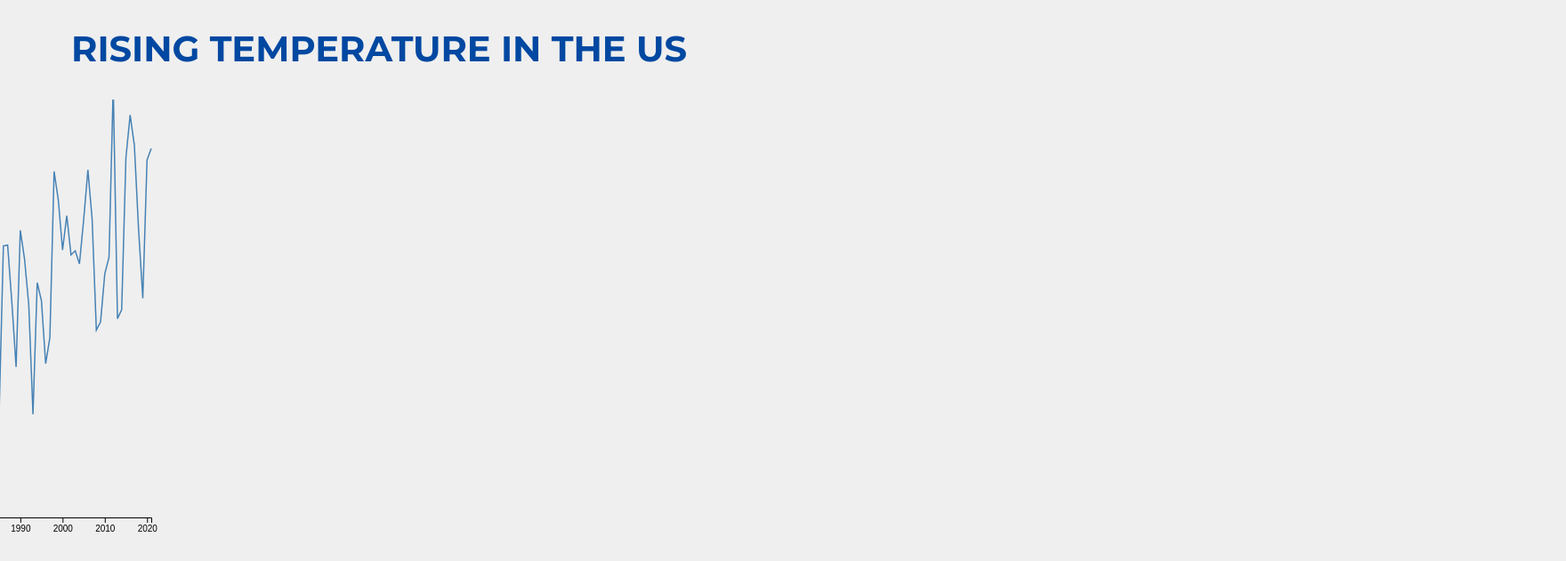
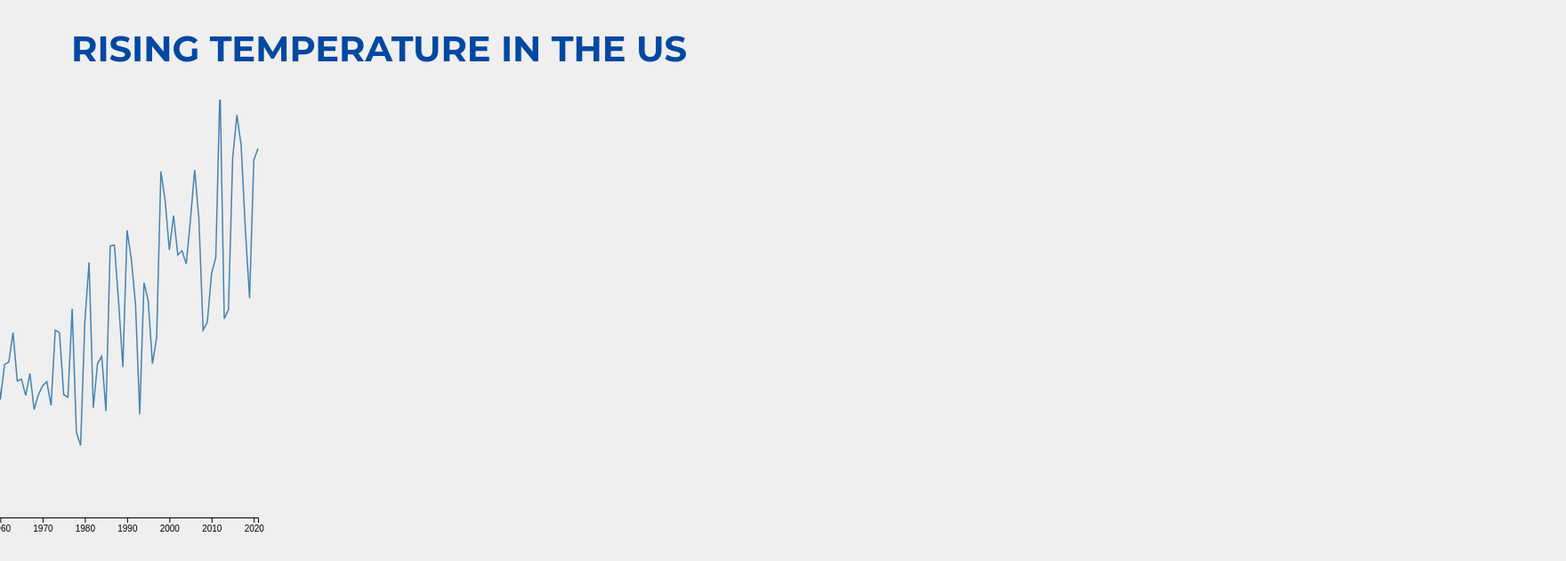
Before and after one commit to caseyrmaloney/WaterDash, a plain HTML site: page temp.html in a window 1280 px wide. Shown: the part 304-935 px from the top of the page at 89% size, 1760 px wide, since content can reach past the window. Drawn offline with nearby package versions, Linux system fonts and the light colour scheme.

Commit message:
fixing css

```diff
--- a/css/stylesheet.css
+++ b/css/stylesheet.css
@@ -243,6 +243,10 @@ li{
     margin-left: 15em;
 }
 
+#map6{
+    margin-left: 15em;
+}
+
 .usgimg{
     margin-left: 20em;
     height: 80vh;
```
